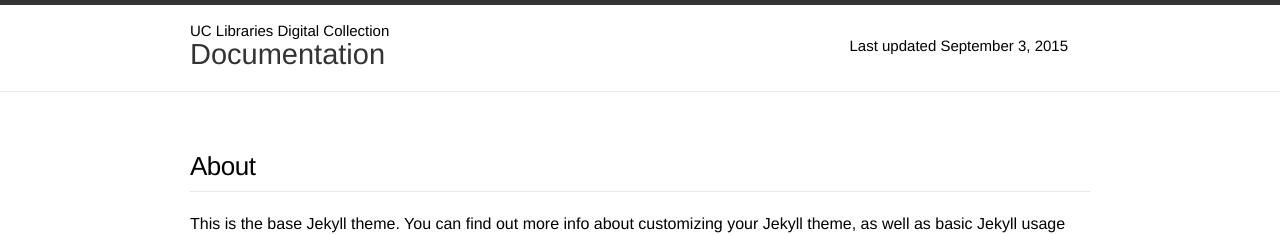
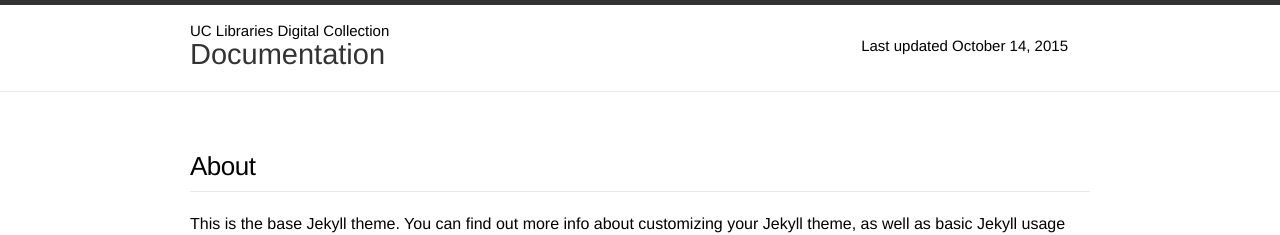
Before and after one commit to ucldc/ucldc-docs, a Jekyll site: the page built from about.md, in a window 1280 px wide. Shown: the top 235 px of the page. Built offline with Jekyll 4.4.1, drawn with Linux system fonts in a browser that asks for light colours; nearby versions of some CDN libraries.

Commit message:
Update _config.yml

```diff
--- a/_config.yml
+++ b/_config.yml
@@ -2,7 +2,7 @@
 title: Documentation
 project_title: UC Libraries Digital Collection
 project_wiki: https://wiki.library.ucsf.edu/display/UCLDC/UCLDC+Implementation
-date: September 3, 2015
+date: October 14, 2015
 email: ucldc@ucop.edu
 description: ""
 baseurl: "/ucldc-docs"
```
